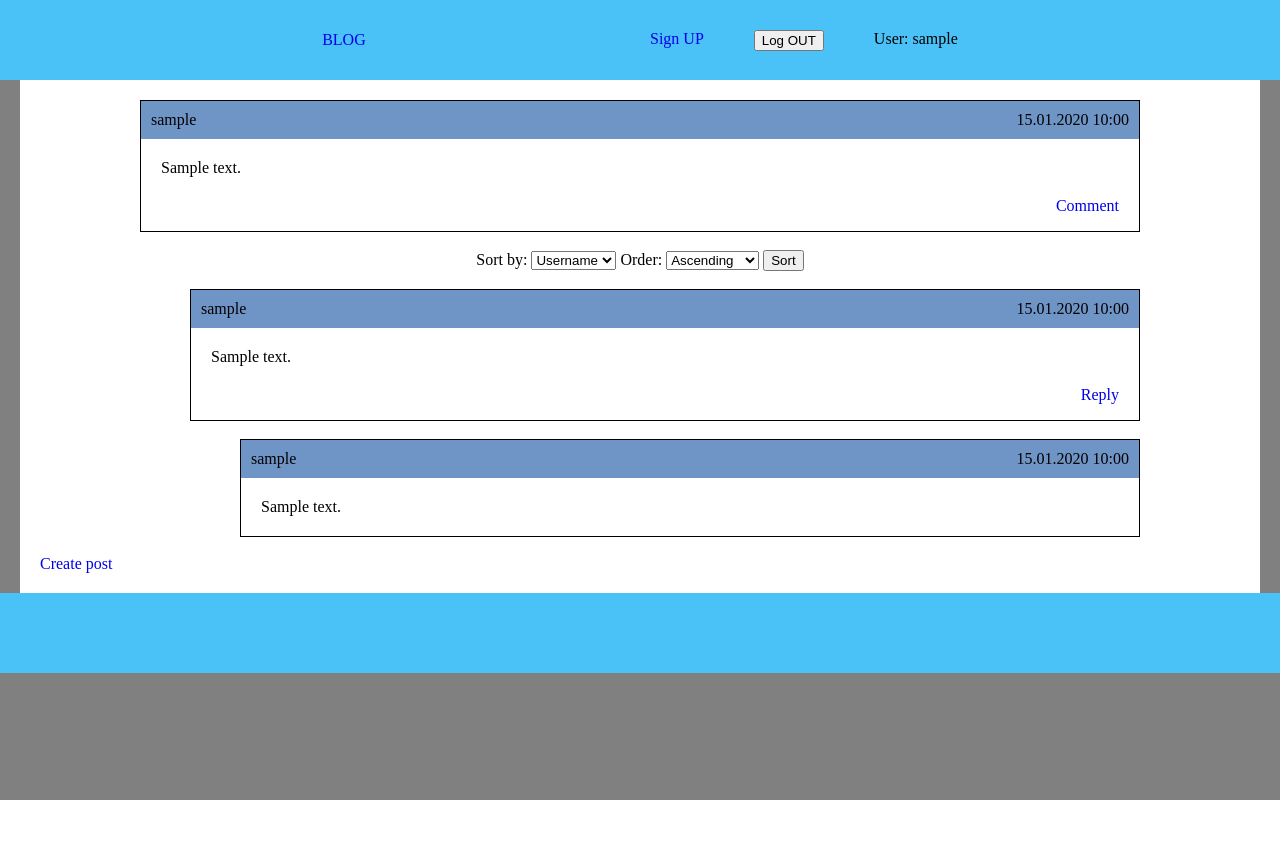
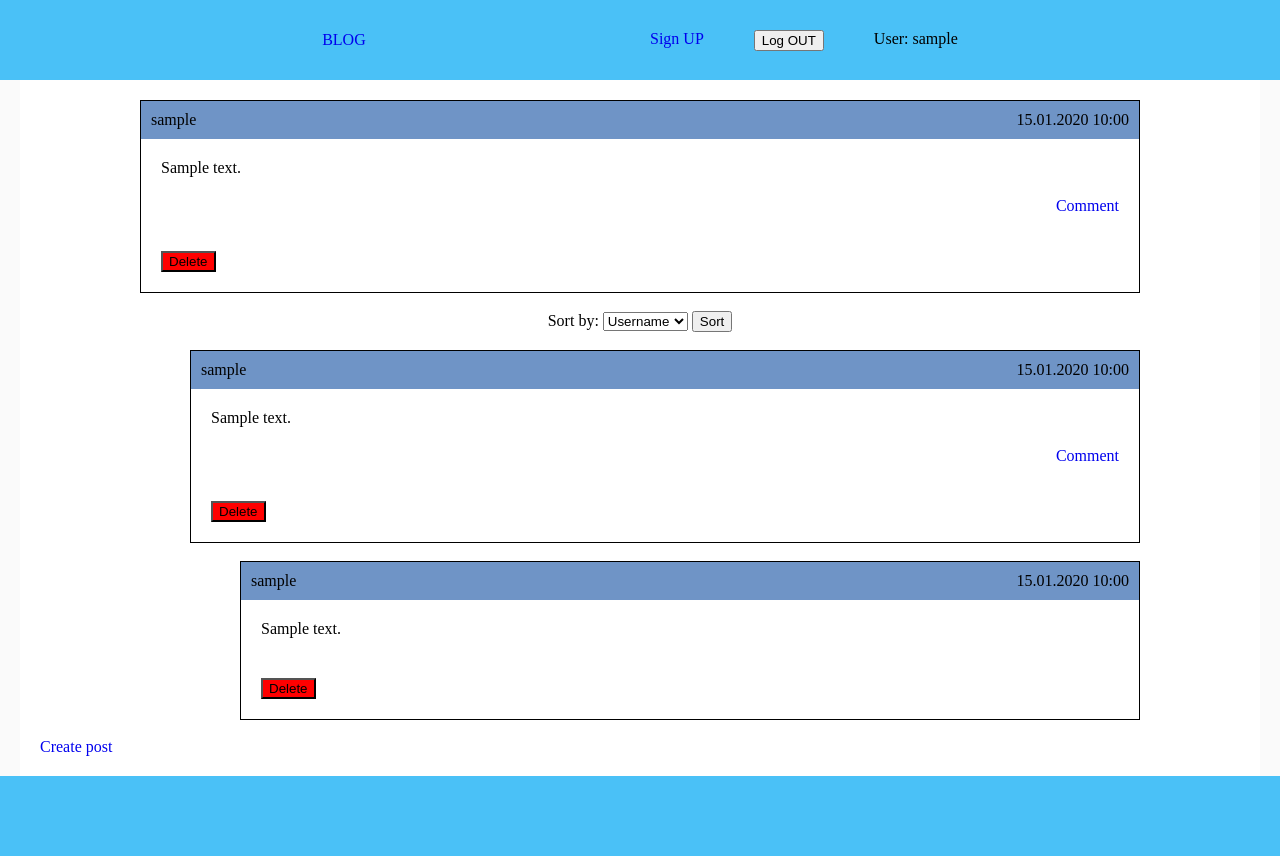
Before and after one commit to AntonSkyrda/posts-and-comments, a Django app: page / in a window 1280 px wide. Before the commit the page ends 800 px from the top, so only its background shows below. Run offline with Django 5.2, Linux system fonts and the light colour scheme; a user stored in the database is signed in; tables that the repository leaves empty hold one stand-in row (values such as "Sample post").

Commit message:
add delete posts, comments and replies views, ursl, forms and html files

```diff
--- a/blog/urls.py
+++ b/blog/urls.py
@@ -1,6 +1,15 @@
 from django.urls import path
 
-from .views import index, add_post, BlogUserCreateView, add_comment, add_reply
+from .views import (
+    index,
+    add_post,
+    BlogUserCreateView,
+    add_comment,
+    add_reply,
+    delete_post,
+    delete_comment,
+    delete_reply,
+)
 
 urlpatterns = [
     path("", index, name="index"),
@@ -8,6 +17,9 @@ urlpatterns = [
     path("user/create/", BlogUserCreateView.as_view(), name="user_create"),
     path("create_comment/<int:post_id>", add_comment, name="add_comment"),
     path("create_reply/<int:comment_id>", add_reply, name="add_reply"),
+    path("delete_post/<int:post_id>", delete_post, name="delete_post"),
+    path("delete_comment/<int:comment_id>", delete_comment, name="delete_comment"),
+    path("delete_reply/<int:reply_id>", delete_reply, name="delete_reply"),
 ]
 
 app_name = "blog"
--- a/blog/views.py
+++ b/blog/views.py
@@ -1,4 +1,5 @@
 from django.contrib.auth.decorators import login_required
+from django.http import HttpResponseForbidden
 from django.shortcuts import render, redirect, get_object_or_404
 from django.db.models import Prefetch
 from django.urls import reverse_lazy
@@ -111,3 +112,39 @@ class BlogUserCreateView(CreateView):
     form_class = BlogUserCreateForm
     template_name = "blog/user_form.html"
     success_url = reverse_lazy("blog:index")
+
+
+@login_required
+def delete_post(request, post_id):
+    post = get_object_or_404(Post, id=post_id)
+    if request.user != post.user:
+        return HttpResponseForbidden("У вас немає прав для видалення цього поста.")
+
+    if request.method == "POST":
+        post.delete()
+        return redirect("blog:index")
+    return render(request, "blog/delete_post.html", {"post": post})
+
+
+@login_required
+def delete_comment(request, comment_id):
+    comment = get_object_or_404(Comment, id=comment_id)
+    if request.user != comment.user:
+        return HttpResponseForbidden("У вас немає прав для видалення цього коментаря.")
+
+    if request.method == "POST":
+        comment.delete()
+        return redirect("blog:index")
+    return render(request, "blog/delete_comment.html", {"comment": comment})
+
+
+@login_required
+def delete_reply(request, reply_id):
+    reply = get_object_or_404(Comment, id=reply_id)
+    if request.user != reply.user:
+        return HttpResponseForbidden("У вас немає прав для видалення цього коментаря.")
+
+    if request.method == "POST":
+        reply.delete()
+        return redirect("blog:index")
+    return render(request, "blog/delete_comment.html", {"reply": reply})
--- a/static/css/styles.css
+++ b/static/css/styles.css
@@ -1,6 +1,6 @@
 body {
     margin: 0;
-    background-color: grey;
+    background-color: #fafafa;
 }
 
 * {
@@ -109,3 +109,8 @@ a {
 .logout-button {
 
 }
+
+.delete-btn {
+    margin: 20px;
+    background-color: red;
+}
--- /dev/null
+++ b/templates/blog/delete_comment.html
@@ -0,0 +1,3 @@
+<p class="delete-link">
+  <a href="{% url 'blog:delete_comment' comment.id %}">Delete comment</a>
+</p>
--- /dev/null
+++ b/templates/blog/delete_post.html
@@ -0,0 +1,3 @@
+<p class="delete-link">
+  <a href="{% url 'blog:delete_post' post.id %}">Delete post</a>
+</p>
--- /dev/null
+++ b/templates/blog/delete_reply.html
@@ -0,0 +1,3 @@
+<p class="delete-link">
+  <a href="{% url 'blog:delete_reply' comment.id %}">Delete reply</a>
+</p>
--- a/templates/blog/index.html
+++ b/templates/blog/index.html
@@ -5,66 +5,67 @@
     {% for post in posts %}
       <div class="message">
         <div class="post-info">
-          <p class="user-name">
-            {{ post.user.username }}
-          </p>
-          <p class="date-info">
-            {{ post.formatted_date }}
-          </p>
+          <p class="user-name">{{ post.user.username }}</p>
+          <p class="date-info">{{ post.formatted_date }}</p>
         </div>
-        <p class="text-area">
-          {{ post.text }}
-        </p>
+        <p class="text-area">{{ post.text }}</p>
         <p class="comment-link">
           <a href="{% url "blog:add_comment" post_id=post.id %}">Comment</a>
         </p>
+
+        {% if request.user == post.user %}
+          <form method="post" action="{% url 'blog:delete_post' post.id %}">
+            {% csrf_token %}
+            <button type="submit" class="delete-btn">Delete</button>
+          </form>
+        {% endif %}
       </div>
       <br>
 
       {% if post.comments %}
-        <!-- Форма для сортування коментарів -->
         <form method="get" class="filter-form">
           {{ form.sort_by.label_tag }} {{ form.sort_by }}
-          {{ form.order.label_tag }} {{ form.order }}
           <button type="submit">Sort</button>
         </form>
         <br>
-
         <div class="comments-container">
           {% for comment in post.comments.all %}
             <div class="comment">
               <div class="post-info">
-                <p class="user-name">
-                  {{ comment.user.username }}
-                </p>
-                <p class="date-info">
-                  {{ comment.formatted_date }}
-                </p>
+                <p class="user-name">{{ comment.user.username }}</p>
+                <p class="date-info">{{ comment.formatted_date }}</p>
               </div>
-              <p class="text-area">
-                {{ comment.text }}
-              </p>
+              <p class="text-area">{{ comment.text }}</p>
               <div>
                 <p class="comment-link">
-                  <a class="comment-link-btn" href="{% url "blog:add_reply" comment_id=comment.id %}">Reply</a>
+                  <a class="comment-link-btn" href="{% url "blog:add_reply" comment_id=comment.id %}">Comment</a>
                 </p>
+
+                {% if request.user == comment.user %}
+                  <form method="post" action="{% url 'blog:delete_comment' comment.id %}">
+                    {% csrf_token %}
+                    <button type="submit" class="delete-btn">Delete</button>
+                  </form>
+                {% endif %}
               </div>
             </div>
             <br>
+
             {% if comment.replies %}
               {% for reply in comment.replies.all %}
                 <div class="reply">
                   <div class="post-info">
-                    <p class="user-name">
-                      {{ reply.user.username }}
-                    </p>
-                    <p class="date-info">
-                      {{ reply.formatted_date }}
-                    </p>
+                    <p class="user-name">{{ reply.user.username }}</p>
+                    <p class="date-info">{{ reply.formatted_date }}</p>
                   </div>
-                  <p class="text-area">
-                    {{ reply.text }}
-                  </p>
+                  <p class="text-area">{{ reply.text }}</p>
+
+                  {% if request.user == reply.user %}
+                    <form method="post" action="{% url 'blog:delete_reply' reply.id %}">
+                      {% csrf_token %}
+                      <button type="submit" class="delete-btn">Delete</button>
+                    </form>
+                  {% endif %}
                 </div>
                 <br>
               {% endfor %}
@@ -74,7 +75,6 @@
       {% endif %}
     {% endfor %}
   {% endif %}
-
   <div>
     <a href="{% url "blog:add_post" %}">Create post</a>
   </div>
```
